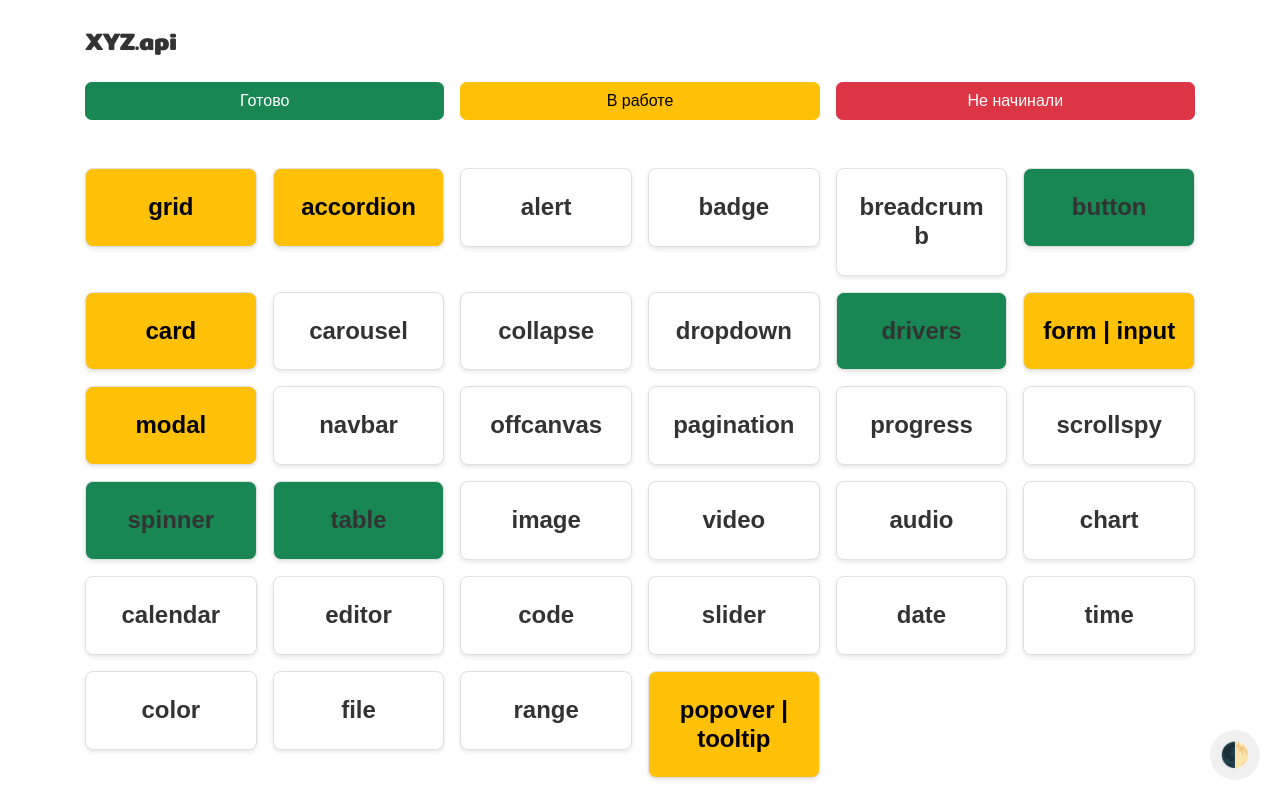
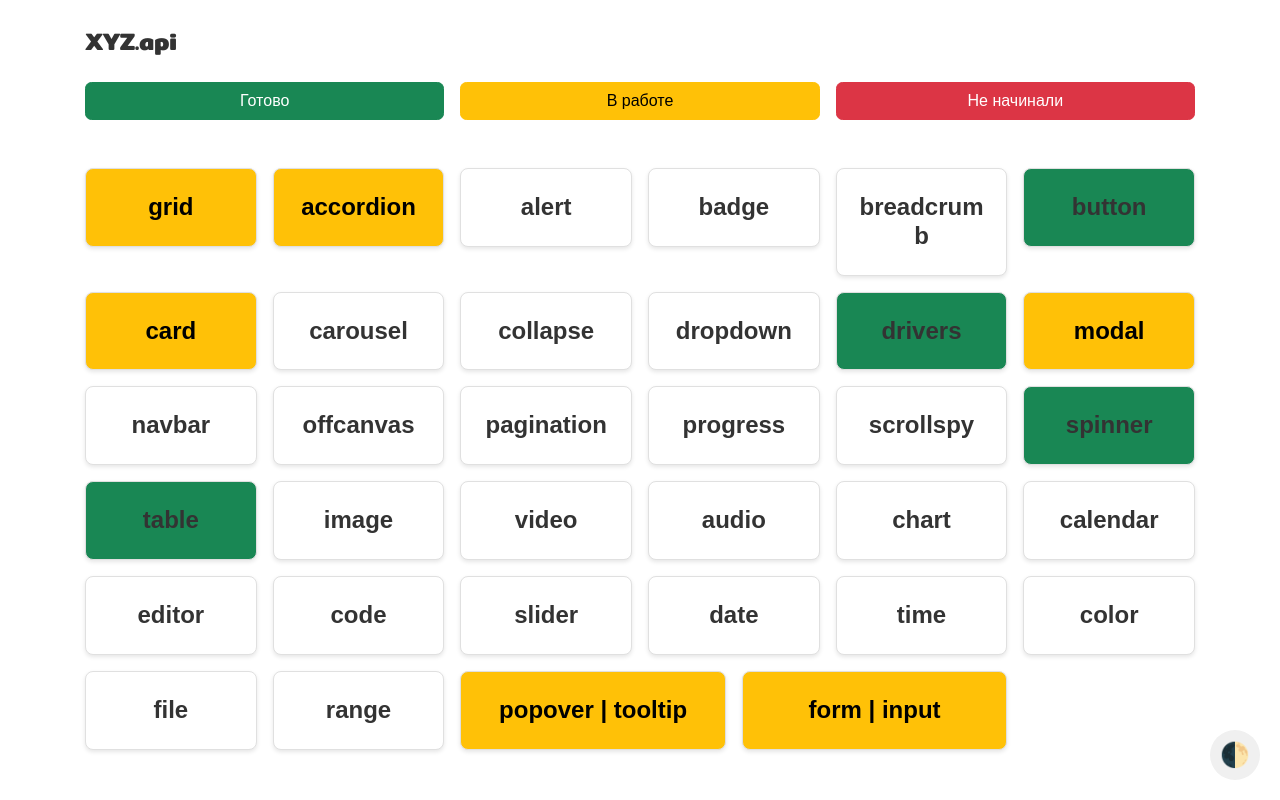
Before and after one commit to Holid4y/XYZ.api, a website: page index.html in a window 1280 px wide. Drawn offline with nearby package versions, Linux system fonts and the light colour scheme; files that its build step writes are made by us from their sources.

Commit message:
Update index.html

```diff
--- a/index.html
+++ b/index.html
@@ -86,9 +86,6 @@
             <a href="./html/drivers.html" class="col-6 col-xs-4 col-md-3 col-lg-2">
                 <div class="card px-3 py-4  bg-success"><h5>drivers</h5></div>
             </a>
-            <a href="./html/form.html" class="col-6 col-xs-4 col-md-3 col-lg-2">
-                <div class="card px-3 py-4  bg-warning"><h5>form | input</h5></div>
-            </a>
             <a href="./html/modal.html" class="col-6 col-xs-4 col-md-3 col-lg-2">
                 <div class="card px-3 py-4  bg-warning"><h5>modal</h5></div>
             </a>
@@ -153,8 +150,11 @@
             <a href="./html/range.html" class="col-6 col-xs-4 col-md-3 col-lg-2">
                 <div class="card px-3 py-4"><h5>range</h5></div>
             </a>
-            <a href="./html/popover.html" class="col-6 col-xs-4 col-md-3 col-lg-2">
+            <a href="./html/popover.html" class="col-6 col-xs-4 col-md-4 col-lg-3">
                 <div class="card px-3 py-4 bg-warning"><h5>popover | tooltip</h5></div>
+            </a>
+            <a href="./html/form.html" class="col-6 col-xs-4 col-md-4 col-lg-3">
+                <div class="card px-3 py-4  bg-warning"><h5>form | input</h5></div>
             </a>
         </div>
     </main>
```
